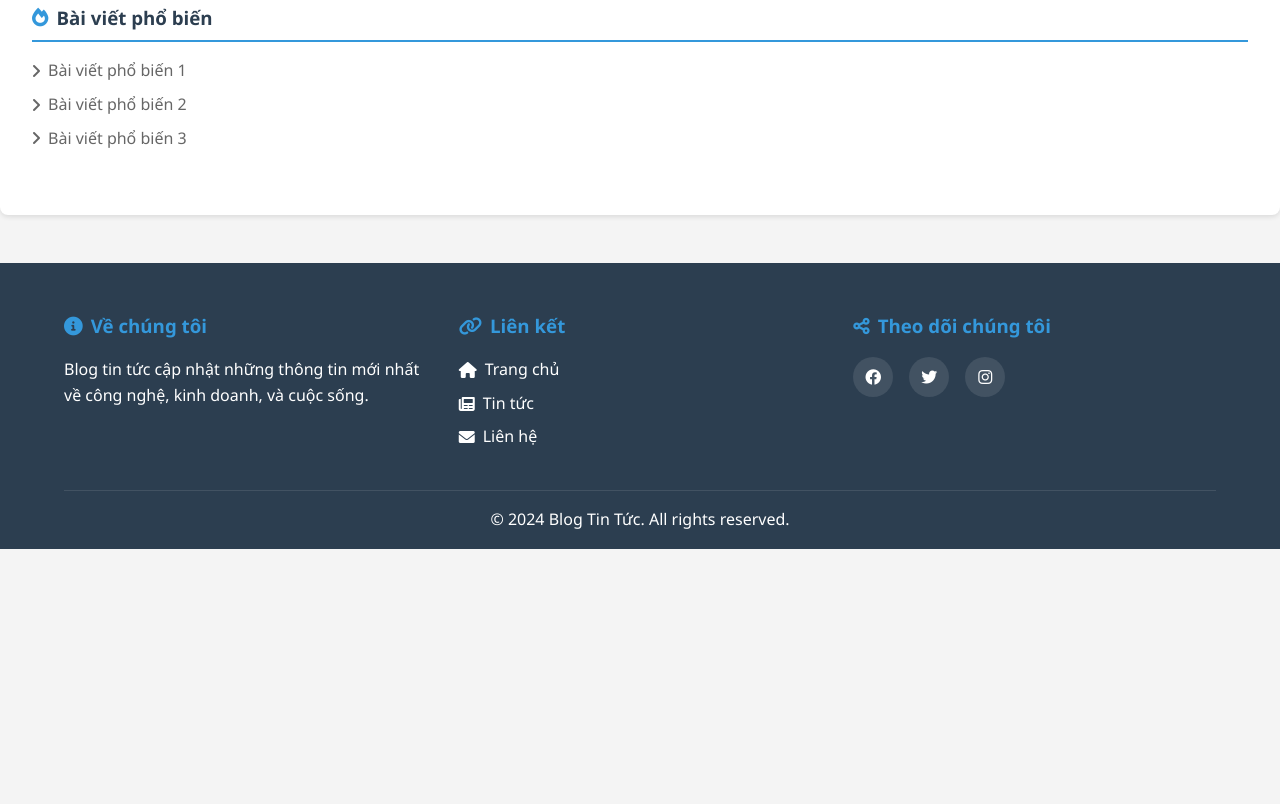
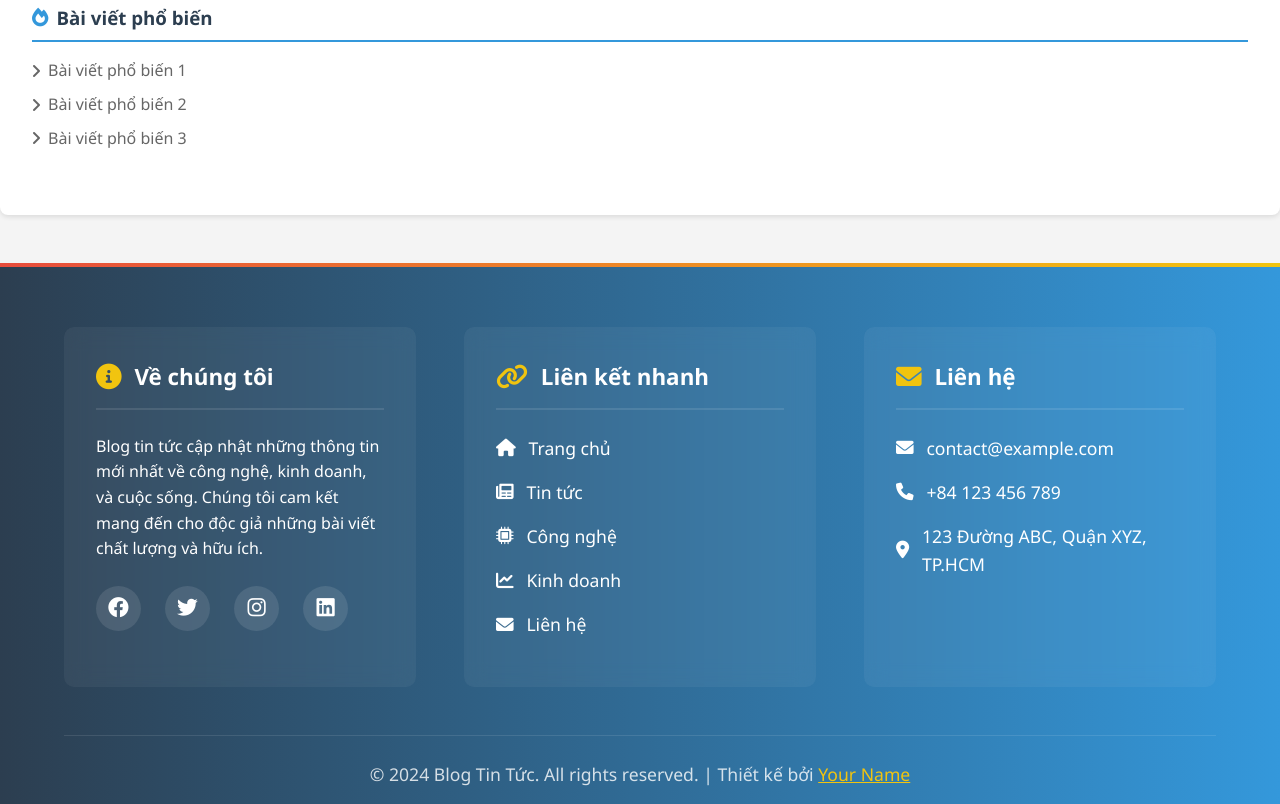
Before and after one commit to vanthong01032002/mmo, a plain HTML site: page index.html in a window 1280 px wide. Shown: the part 1895-2699 px from the top of the page. Before the commit the page ends 2444 px from the top, so only its background shows below. Drawn offline with Linux system fonts and the light colour scheme.

Commit message:
Cải thiện giao diện footer: thêm gradient, hiệu ứng hover, và cập nhật nội dung

```diff
--- a/index.html
+++ b/index.html
@@ -129,27 +129,35 @@
         <div class="footer-content">
             <div class="footer-section">
                 <h3><i class="fas fa-info-circle"></i> Về chúng tôi</h3>
-                <p>Blog tin tức cập nhật những thông tin mới nhất về công nghệ, kinh doanh, và cuộc sống.</p>
+                <p>Blog tin tức cập nhật những thông tin mới nhất về công nghệ, kinh doanh, và cuộc sống. Chúng tôi cam kết mang đến cho độc giả những bài viết chất lượng và hữu ích.</p>
+                <div class="social-links">
+                    <a href="#" aria-label="Facebook"><i class="fab fa-facebook"></i></a>
+                    <a href="#" aria-label="Twitter"><i class="fab fa-twitter"></i></a>
+                    <a href="#" aria-label="Instagram"><i class="fab fa-instagram"></i></a>
+                    <a href="#" aria-label="LinkedIn"><i class="fab fa-linkedin"></i></a>
+                </div>
             </div>
             <div class="footer-section">
-                <h3><i class="fas fa-link"></i> Liên kết</h3>
+                <h3><i class="fas fa-link"></i> Liên kết nhanh</h3>
                 <ul>
                     <li><a href="#"><i class="fas fa-home"></i> Trang chủ</a></li>
                     <li><a href="#"><i class="fas fa-newspaper"></i> Tin tức</a></li>
+                    <li><a href="#"><i class="fas fa-microchip"></i> Công nghệ</a></li>
+                    <li><a href="#"><i class="fas fa-chart-line"></i> Kinh doanh</a></li>
                     <li><a href="#"><i class="fas fa-envelope"></i> Liên hệ</a></li>
                 </ul>
             </div>
             <div class="footer-section">
-                <h3><i class="fas fa-share-alt"></i> Theo dõi chúng tôi</h3>
-                <div class="social-links">
-                    <a href="#" aria-label="Facebook"><i class="fab fa-facebook"></i></a>
-                    <a href="#" aria-label="Twitter"><i class="fab fa-twitter"></i></a>
-                    <a href="#" aria-label="Instagram"><i class="fab fa-instagram"></i></a>
-                </div>
+                <h3><i class="fas fa-envelope"></i> Liên hệ</h3>
+                <ul>
+                    <li><a href="mailto:contact@example.com"><i class="fas fa-envelope"></i> contact@example.com</a></li>
+                    <li><a href="tel:+84123456789"><i class="fas fa-phone"></i> +84 123 456 789</a></li>
+                    <li><a href="#"><i class="fas fa-map-marker-alt"></i> 123 Đường ABC, Quận XYZ, TP.HCM</a></li>
+                </ul>
             </div>
         </div>
         <div class="footer-bottom">
-            <p>&copy; 2024 Blog Tin Tức. All rights reserved.</p>
+            <p>&copy; 2024 Blog Tin Tức. All rights reserved. | Thiết kế bởi <a href="#" style="color: #f1c40f;">Your Name</a></p>
         </div>
     </footer>
 
--- a/styles.css
+++ b/styles.css
@@ -270,26 +270,60 @@ main {
 
 /* Footer */
 footer {
-    background-color: var(--secondary-color);
+    background: linear-gradient(to right, #2c3e50, #3498db);
     color: var(--white);
-    padding: 3rem 5% 1rem;
+    padding: 4rem 5% 1rem;
     margin-top: 3rem;
+    position: relative;
+    overflow: hidden;
+}
+
+footer::before {
+    content: '';
+    position: absolute;
+    top: 0;
+    left: 0;
+    right: 0;
+    height: 4px;
+    background: linear-gradient(to right, #e74c3c, #f1c40f);
 }
 
 .footer-content {
     max-width: 1200px;
     margin: 0 auto;
     display: grid;
-    grid-template-columns: repeat(auto-fit, minmax(250px, 1fr));
-    gap: 2rem;
+    grid-template-columns: repeat(auto-fit, minmax(280px, 1fr));
+    gap: 3rem;
+    position: relative;
+    z-index: 1;
+}
+
+.footer-section {
+    background: rgba(255, 255, 255, 0.05);
+    padding: 2rem;
+    border-radius: 10px;
+    backdrop-filter: blur(10px);
+    transition: transform 0.3s ease;
+}
+
+.footer-section:hover {
+    transform: translateY(-5px);
 }
 
 .footer-section h3 {
-    margin-bottom: 1rem;
-    color: var(--primary-color);
+    margin-bottom: 1.5rem;
+    color: var(--white);
+    font-size: 1.4rem;
     display: flex;
     align-items: center;
-    gap: 0.5rem;
+    gap: 0.8rem;
+    padding-bottom: 0.8rem;
+    border-bottom: 2px solid rgba(255, 255, 255, 0.1);
+}
+
+.footer-section h3 i {
+    color: #f1c40f;
+    font-size: 1.6rem;
 }
 
 .footer-section ul {
@@ -297,48 +331,55 @@ footer {
 }
 
 .footer-section ul li {
-    margin-bottom: 0.5rem;
+    margin-bottom: 1rem;
 }
 
 .footer-section a {
     color: var(--white);
     text-decoration: none;
-    transition: var(--transition);
+    transition: all 0.3s ease;
     display: flex;
     align-items: center;
-    gap: 0.5rem;
+    gap: 0.8rem;
+    font-size: 1.1rem;
 }
 
 .footer-section a:hover {
-    color: var(--primary-color);
+    color: #f1c40f;
+    transform: translateX(10px);
 }
 
 .social-links {
     display: flex;
-    gap: 1rem;
+    gap: 1.5rem;
+    margin-top: 1.5rem;
 }
 
 .social-links a {
-    width: 40px;
-    height: 40px;
+    width: 45px;
+    height: 45px;
     border-radius: 50%;
-    background: rgba(255,255,255,0.1);
+    background: rgba(255, 255, 255, 0.1);
     display: flex;
     align-items: center;
     justify-content: center;
-    transition: var(--transition);
+    transition: all 0.3s ease;
+    font-size: 1.3rem;
 }
 
 .social-links a:hover {
-    background: var(--primary-color);
-    transform: translateY(-3px);
+    background: #f1c40f;
+    transform: translateY(-5px) rotate(360deg);
+    color: #2c3e50;
 }
 
 .footer-bottom {
     text-align: center;
-    margin-top: 2rem;
-    padding-top: 1rem;
-    border-top: 1px solid rgba(255,255,255,0.1);
+    margin-top: 3rem;
+    padding-top: 1.5rem;
+    border-top: 1px solid rgba(255, 255, 255, 0.1);
+    font-size: 1.1rem;
+    color: rgba(255, 255, 255, 0.8);
 }
 
 /* Responsive Design */
```
